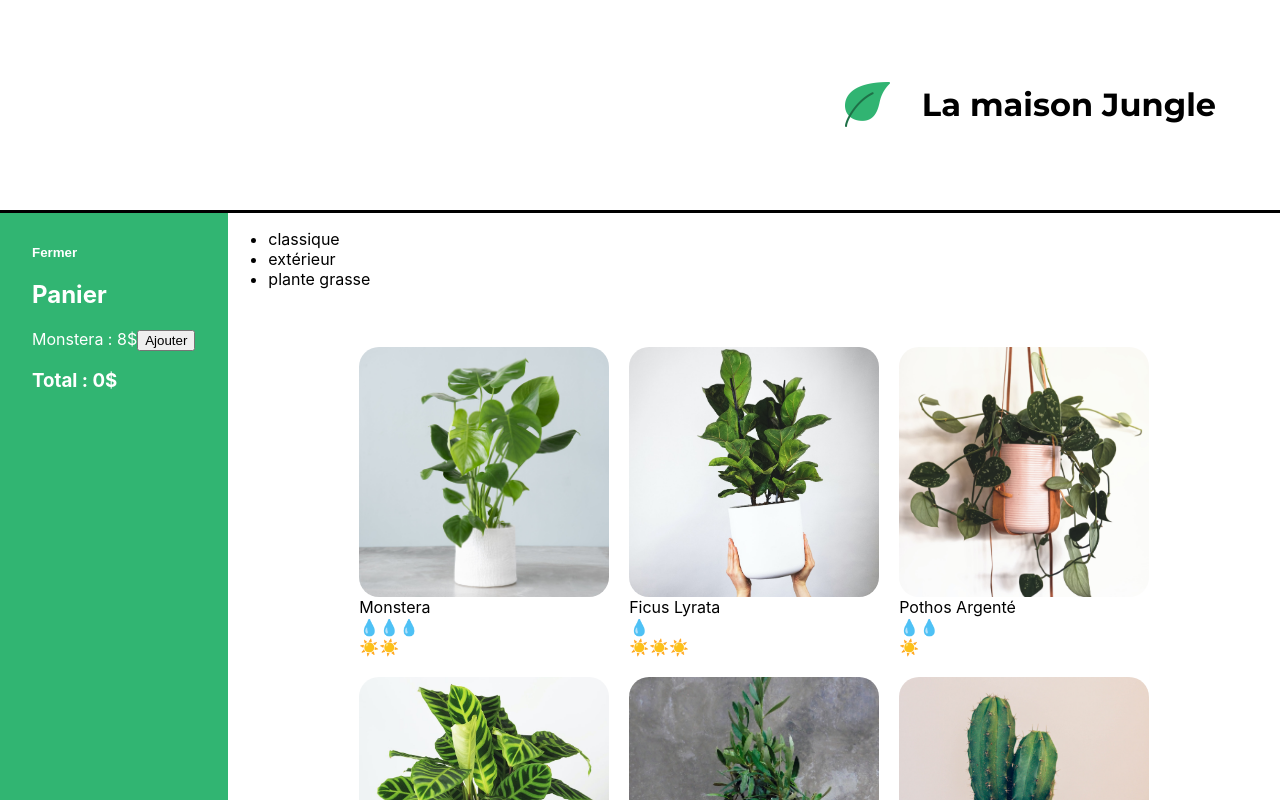
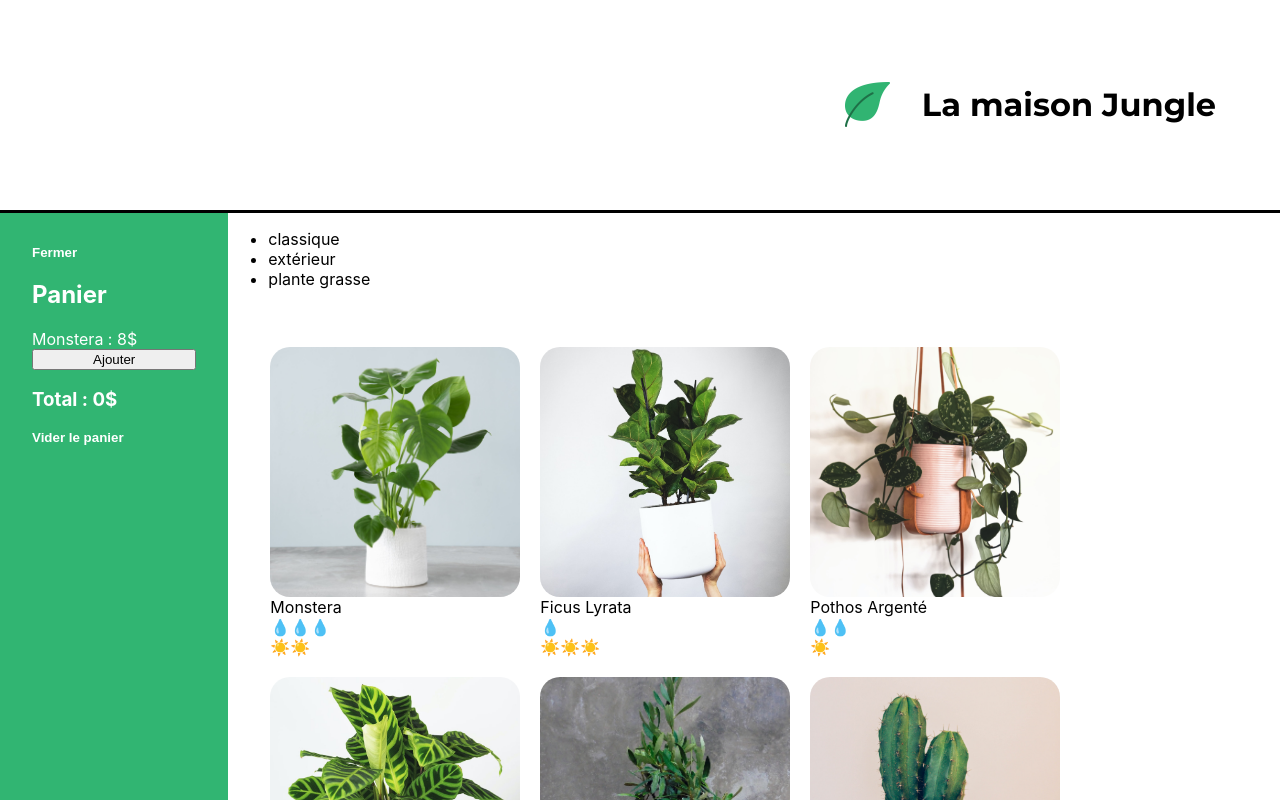
Before and after one commit to Rom1023/La-Maison-Jungle, a React (Create React App) app: page / in a window 1280 px wide. Both pictures are taken after a click on the button "Ouvrir le panier". Shown: the top 800 px of the page. Built offline with nearby package versions, Linux system fonts and the light colour scheme.

Commit message:
Added css and button to clear cart

```diff
--- a/src/components/CareScale.js
+++ b/src/components/CareScale.js
@@ -18,10 +18,10 @@ const CareScale = ({ careType, scaleValue }) => {
   return (
     <div onClick={() => careInfo(careType, scaleValue)}>
       {range.map((element) => (
-        scaleValue >= element ? <span key={element.toString()}>{scaleType}</span> : null
+        scaleValue >= element ? <span className="lmj-care-span" key={element.toString()}>{scaleType}</span> : null
       ))}
     </div>
   );
 };
 
-export default CareScale
+export default CareScale;
--- a/src/components/Cart.js
+++ b/src/components/Cart.js
@@ -11,15 +11,16 @@ const Cart = () => {
       <div className="lmj-cart">
         <button className="lmj-cart-toggle-button" onClick={() => setIsOpen(false)}>Fermer</button>
         <h2>Panier</h2>
-      <div>
-        Monstera : {monsteraPrice}$
+      <div>Monstera : {monsteraPrice}$</div>
         <button onClick={() => setCart(cart + 1)}>Ajouter</button>
-      </div>
 
         <h3>Total : {monsteraPrice * cart}$</h3>
+        <button className="lmj-cart-toggle-button" onClick={() => setCart(0)}>Vider le panier</button>
       </div>
     ) : (
-      <button className="lmj-cart-toggle-button" onClick={() => setIsOpen(true)}>Ouvrir le panier</button>
+      <div className="lmj-cart-closed">
+        <button className="lmj-cart-toggle-button" onClick={() => setIsOpen(true)}>Ouvrir le panier</button>
+      </div>
     )
   );
 };
--- a/src/styles/PlantItem.css
+++ b/src/styles/PlantItem.css
@@ -13,3 +13,7 @@
   flex-direction: column;
   text-transform: capitalize;
 }
+
+.lmj-care-span{
+  cursor: pointer;
+}
--- a/src/styles/ShoppingList.css
+++ b/src/styles/ShoppingList.css
@@ -7,7 +7,7 @@
   padding: 32px;
   display: flex;
   flex-wrap: wrap;
-  justify-content: center;
+  justify-content: flex-start;
 }
 
 .lmj-sales{
```
